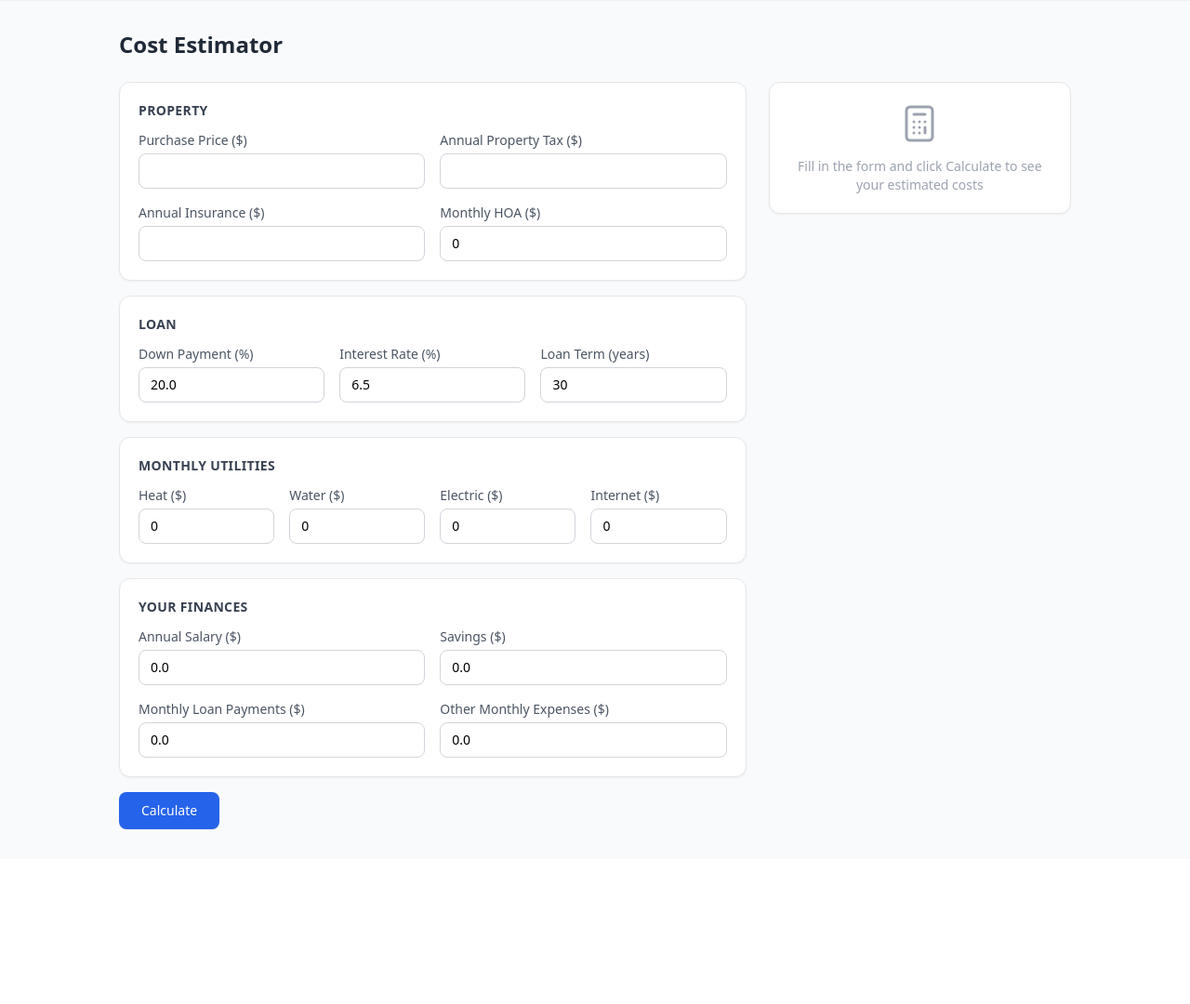
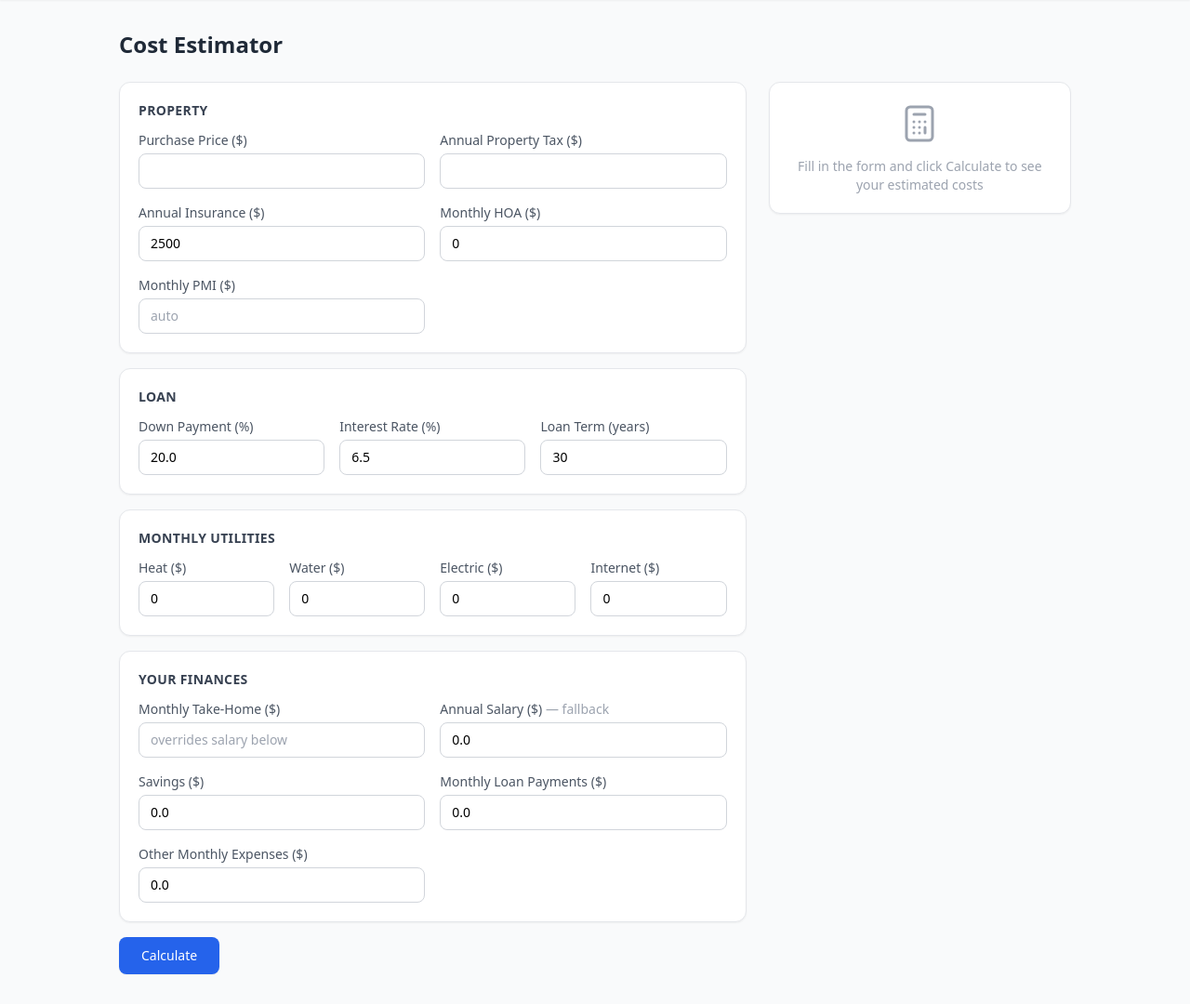
Before and after one commit to EricLamphere/house-shopping, a FastAPI app: page /cost-estimator in a window 1280 px wide. Shown: the part 65-1145 px from the top of the page at 93% size. Before the commit the page ends 958 px from the top, so only its background shows below. Run offline with FastAPI, Linux system fonts and the light colour scheme; some libraries are stand-ins or nearby versions.

Commit message:
more passthrough from the house info, more flexible monthly costs/income

```diff
--- a/app/models/assets.py
+++ b/app/models/assets.py
@@ -4,6 +4,7 @@ from typing import Optional
 
 class UserAssets(BaseModel):
     annual_salary: float = 0.0
+    monthly_take_home: Optional[float] = None
     savings: float = 0.0
     retirement_balance: float = 0.0
     monthly_loan_payments: float = 0.0
--- a/app/models/cost_estimate.py
+++ b/app/models/cost_estimate.py
@@ -10,12 +10,14 @@ class CostEstimateInput(BaseModel):
     loan_term_years: int
     annual_property_tax: float
     annual_insurance: float
+    monthly_pmi_override: Optional[float] = None
     monthly_hoa: float = 0.0
     monthly_heat: float = 0.0
     monthly_water: float = 0.0
     monthly_electric: float = 0.0
     monthly_internet: float = 0.0
     annual_salary: float = 0.0
+    monthly_take_home: Optional[float] = None
     monthly_loan_payments: float = 0.0
     monthly_other_expenses: float = 0.0
     savings: float = 0.0
--- a/app/routes/cost_estimator.py
+++ b/app/routes/cost_estimator.py
@@ -57,12 +57,14 @@ async def calculate(
     loan_term_years: int = Form(...),
     annual_property_tax: float = Form(...),
     annual_insurance: float = Form(...),
+    monthly_pmi_override: Optional[float] = Form(default=None),
     monthly_hoa: float = Form(default=0),
     monthly_heat: float = Form(default=0),
     monthly_water: float = Form(default=0),
     monthly_electric: float = Form(default=0),
     monthly_internet: float = Form(default=0),
     annual_salary: float = Form(default=0),
+    monthly_take_home: Optional[float] = Form(default=None),
     monthly_loan_payments: float = Form(default=0),
     monthly_other_expenses: float = Form(default=0),
     savings: float = Form(default=0),
@@ -77,12 +79,14 @@ async def calculate(
         loan_term_years=loan_term_years,
         annual_property_tax=annual_property_tax,
         annual_insurance=annual_insurance,
+        monthly_pmi_override=monthly_pmi_override,
         monthly_hoa=monthly_hoa,
         monthly_heat=monthly_heat,
         monthly_water=monthly_water,
         monthly_electric=monthly_electric,
         monthly_internet=monthly_internet,
         annual_salary=annual_salary,
+        monthly_take_home=monthly_take_home,
         monthly_loan_payments=monthly_loan_payments,
         monthly_other_expenses=monthly_other_expenses,
         savings=savings,
--- a/app/templates/cost_estimator.html
+++ b/app/templates/cost_estimator.html
@@ -31,19 +31,28 @@
                         </div>
                         <div>
                             <label class="block text-sm text-gray-600 mb-1">Annual Property Tax ($)</label>
-                            <input type="number" name="annual_property_tax" value=""
+                            <input type="number" name="annual_property_tax"
+                                   value="{{ house.annual_property_tax if house and house.annual_property_tax is not none else '' }}"
                                    class="w-full px-3 py-2 border border-gray-300 rounded-lg focus:ring-2 focus:ring-blue-500 focus:border-blue-500 text-sm"
                                    required>
                         </div>
                         <div>
                             <label class="block text-sm text-gray-600 mb-1">Annual Insurance ($)</label>
-                            <input type="number" name="annual_insurance" value=""
+                            <input type="number" name="annual_insurance"
+                                   value="{{ house.annual_insurance if house and house.annual_insurance is not none else 2500 }}"
                                    class="w-full px-3 py-2 border border-gray-300 rounded-lg focus:ring-2 focus:ring-blue-500 focus:border-blue-500 text-sm"
                                    required>
                         </div>
                         <div>
                             <label class="block text-sm text-gray-600 mb-1">Monthly HOA ($)</label>
                             <input type="number" name="monthly_hoa" value="0"
+                                   class="w-full px-3 py-2 border border-gray-300 rounded-lg focus:ring-2 focus:ring-blue-500 focus:border-blue-500 text-sm">
+                        </div>
+                        <div>
+                            <label class="block text-sm text-gray-600 mb-1">Monthly PMI ($)</label>
+                            <input type="number" name="monthly_pmi_override"
+                                   value="{{ house.monthly_pmi_override if house and house.monthly_pmi_override is not none else '' }}"
+                                   placeholder="auto"
                                    class="w-full px-3 py-2 border border-gray-300 rounded-lg focus:ring-2 focus:ring-blue-500 focus:border-blue-500 text-sm">
                         </div>
                     </div>
@@ -83,22 +92,26 @@
                     <div class="grid grid-cols-2 sm:grid-cols-4 gap-4">
                         <div>
                             <label class="block text-sm text-gray-600 mb-1">Heat ($)</label>
-                            <input type="number" name="monthly_heat" value="0"
+                            <input type="number" name="monthly_heat"
+                                   value="{{ house.monthly_heat if house and house.monthly_heat is not none else 0 }}"
                                    class="w-full px-3 py-2 border border-gray-300 rounded-lg focus:ring-2 focus:ring-blue-500 focus:border-blue-500 text-sm">
                         </div>
                         <div>
                             <label class="block text-sm text-gray-600 mb-1">Water ($)</label>
-                            <input type="number" name="monthly_water" value="0"
+                            <input type="number" name="monthly_water"
+                                   value="{{ house.monthly_water if house and house.monthly_water is not none else 0 }}"
                                    class="w-full px-3 py-2 border border-gray-300 rounded-lg focus:ring-2 focus:ring-blue-500 focus:border-blue-500 text-sm">
                         </div>
                         <div>
                             <label class="block text-sm text-gray-600 mb-1">Electric ($)</label>
-                            <input type="number" name="monthly_electric" value="0"
+                            <input type="number" name="monthly_electric"
+                                   value="{{ house.monthly_electric if house and house.monthly_electric is not none else 0 }}"
                                    class="w-full px-3 py-2 border border-gray-300 rounded-lg focus:ring-2 focus:ring-blue-500 focus:border-blue-500 text-sm">
                         </div>
                         <div>
                             <label class="block text-sm text-gray-600 mb-1">Internet ($)</label>
-                            <input type="number" name="monthly_internet" value="0"
+                            <input type="number" name="monthly_internet"
+                                   value="{{ house.monthly_internet if house and house.monthly_internet is not none else 0 }}"
                                    class="w-full px-3 py-2 border border-gray-300 rounded-lg focus:ring-2 focus:ring-blue-500 focus:border-blue-500 text-sm">
                         </div>
                     </div>
@@ -109,7 +122,14 @@
                     <h3 class="text-sm font-semibold text-gray-700 uppercase tracking-wide mb-3">Your Finances</h3>
                     <div class="grid grid-cols-2 gap-4">
                         <div>
-                            <label class="block text-sm text-gray-600 mb-1">Annual Salary ($)</label>
+                            <label class="block text-sm text-gray-600 mb-1">Monthly Take-Home ($)</label>
+                            <input type="number" name="monthly_take_home"
+                                   value="{{ assets.monthly_take_home if assets.monthly_take_home is not none else '' }}"
+                                   placeholder="overrides salary below"
+                                   class="w-full px-3 py-2 border border-gray-300 rounded-lg focus:ring-2 focus:ring-blue-500 focus:border-blue-500 text-sm">
+                        </div>
+                        <div>
+                            <label class="block text-sm text-gray-600 mb-1">Annual Salary ($) <span class="text-gray-400">— fallback</span></label>
                             <input type="number" name="annual_salary" value="{{ assets.annual_salary }}"
                                    class="w-full px-3 py-2 border border-gray-300 rounded-lg focus:ring-2 focus:ring-blue-500 focus:border-blue-500 text-sm">
                         </div>
--- a/app/templates/partials/cost_result.html
+++ b/app/templates/partials/cost_result.html
@@ -65,7 +65,7 @@
         <h4 class="text-xs font-semibold text-gray-500 uppercase tracking-wide">Monthly Budget</h4>
         <div class="space-y-2">
             <div class="flex justify-between text-sm">
-                <span class="text-gray-600">Monthly Income</span>
+                <span class="text-gray-600">Monthly Take-Home</span>
                 <span class="font-medium">${{ "{:,.0f}".format(result.monthly_income) }}</span>
             </div>
             <div class="flex justify-between text-sm">
```
Also changed, not shown: app/models/house.py (+7 -0 lines), app/routes/houses.py (+21 -0 lines), app/services/cost_calculator.py (+10 -2 lines), app/templates/partials/edit_house_modal.html (+68 -5 lines), memory/README.md.
